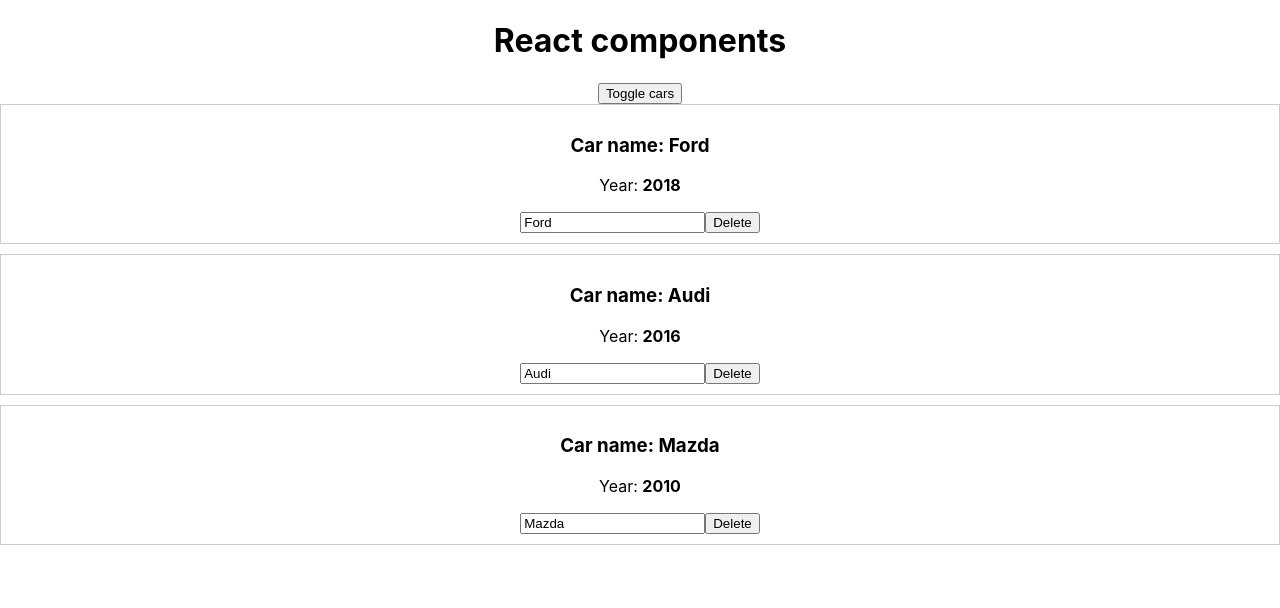
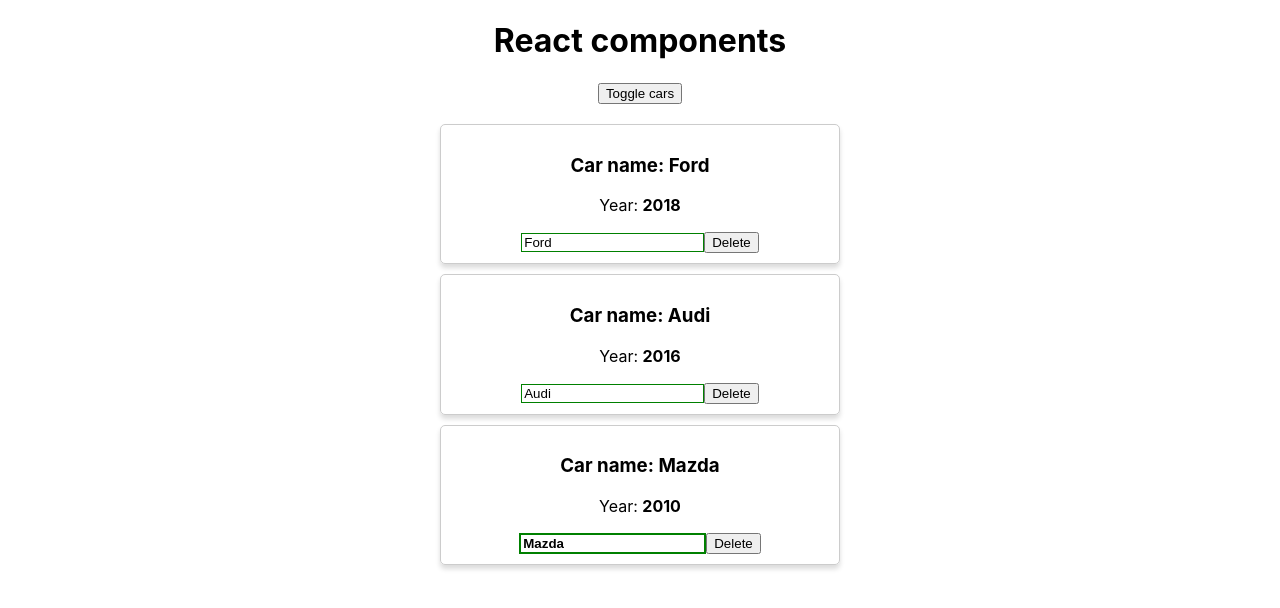
Before and after one commit to Manux21/first-react-project, a React (Create React App) app: page / in a window 1280 px wide. Both pictures are taken after a click on the button "Toggle cars". Shown: the top 608 px of the page. Built offline with nearby package versions, Linux system fonts and the light colour scheme; the HTML template or start-up script is replaced by a standard one.

Commit message:
Added input highlighting and Radium

```diff
--- a/package.json
+++ b/package.json
@@ -6,6 +6,7 @@
     "@testing-library/jest-dom": "^5.14.1",
     "@testing-library/react": "^13.0.0",
     "@testing-library/user-event": "^13.2.1",
+    "radium": "^0.26.2",
     "react": "^18.2.0",
     "react-dom": "^18.2.0",
     "react-scripts": "5.0.1",
--- a/src/App.js
+++ b/src/App.js
@@ -66,7 +66,14 @@
                     onClick={this.toggleCarsHandler}>
                     Toggle cars</button>
 
-                { cars }
+                <div style={{
+                    width: 400,
+                    margin: 'auto',
+                    paddingTop: 20
+                }}>
+                    { cars }
+                </div>
+
             </div>
         );
     }
--- /dev/null
+++ b/src/Car/Car.css
@@ -0,0 +1,28 @@
+.Car {
+    margin-bottom: 10px;
+    display: block;
+    padding: 10px;
+    border-radius: 5px;
+}
+
+.input{}
+
+.input:active, input:focus{
+    outline:none;
+}
+
+
+.input.green {
+    border: 1px solid green;
+}
+
+
+.input.red {
+    border: 1px solid red;
+}
+
+
+.input.bold {
+    border: 2px solid green;
+    font-weight: bold;
+}
--- a/src/Car/Car.js
+++ b/src/Car/Car.js
@@ -1,59 +1,44 @@
 import React from 'react'
-
-// function car() {
-//     return(
-//         <div>This is car component</div>
-//     )
-// }
-
-// const car = () => {
-//     return(
-//         <div>This is car component</div>
-//     )
-// }
-//
-// const car = () => <div>This is car component</div>
-// const car = () => (
-//     <div>This is car component
-//         <strong> test</strong>
-//     </div>
-// )
-
-// export default car
-
-// export default () => (
-//     <div>
-//         This is car component
-//         <strong> test</strong>
-//     </div>
-// )
-
-// export default () => (
-//     <div>
-//         <h3>This is car component</h3>
-//         <p>Number: <strong>{Math.round(Math.random() * 100)}</strong></p>
-//     </div>
-// )
-
-// export default props => ( //можно не писать круглые скобочки у пропс если у нас всего лишь один параметр
-//     <div>
-//         <h3>Car name: {props.name}</h3>
-//         <p>Year: <strong>{props.year}</strong></p>
-//         {props.children}
-//     </div>
-// )
+import Radium from 'radium'
+import './Car.css'
 
 
-export default props => ( //можно не писать круглые скобочки у пропс если у нас всего лишь один параметр
-    <div style = {{
+const Car = props => {
+    const inputClasses = ['input']
+
+    if (props.name !== '') {
+        inputClasses.push('green')
+    } else {
+        inputClasses.push('red')
+    }
+
+    if (props.name.length > 4) {
+        inputClasses.push('bold')
+    }
+
+    const style = {
         border: '1px solid #ccc',
-        marginBottom: '10px',
-        display: 'block',
-        padding: '10px'}}>
+        boxShadow: '0  4px 5px 0 rgba(0, 0, 0, .14)',
+        ':hover': {
+          border: '1px solid #aaa',
+          boxShadow: '0 4px 15px 0 rgba(0, 0, 0, .25)'
+        }
+    }
 
-        <h3>Car name: {props.name}</h3>
-        <p>Year: <strong>{props.year}</strong></p>
-        <input type="text" onChange={props.onChangeName} value={props.name}/>
-        <button onClick={props.onDelete}>Delete</button>
-    </div>
-)
+
+    return (
+        <div className = 'Car' style={style}>
+            <h3>Car name: {props.name}</h3>
+            <p>Year: <strong>{props.year}</strong></p>
+            <input
+                type="text"
+                onChange={props.onChangeName}
+                value={props.name}
+                className={inputClasses.join(' ')}
+            />
+            <button onClick={props.onDelete}>Delete</button>
+        </div>
+    )
+}
+
+export default Radium(Car)
```
Also changed, not shown: 1 other file (tests, documents, lock files or other folders).
